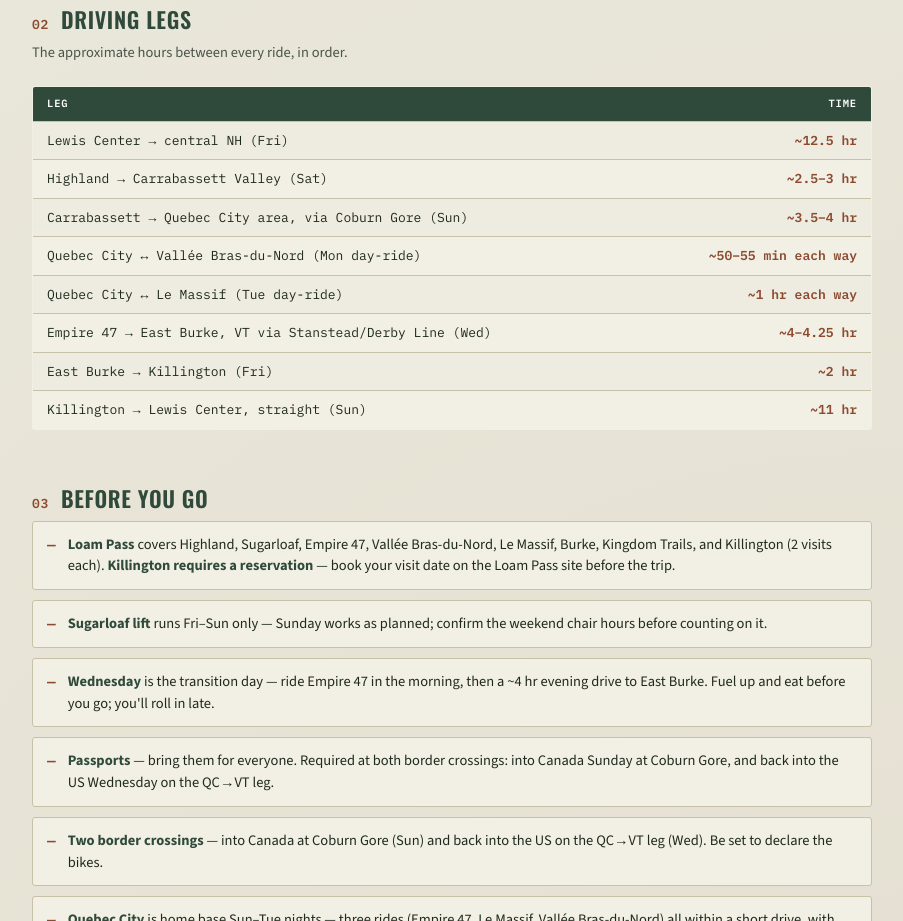
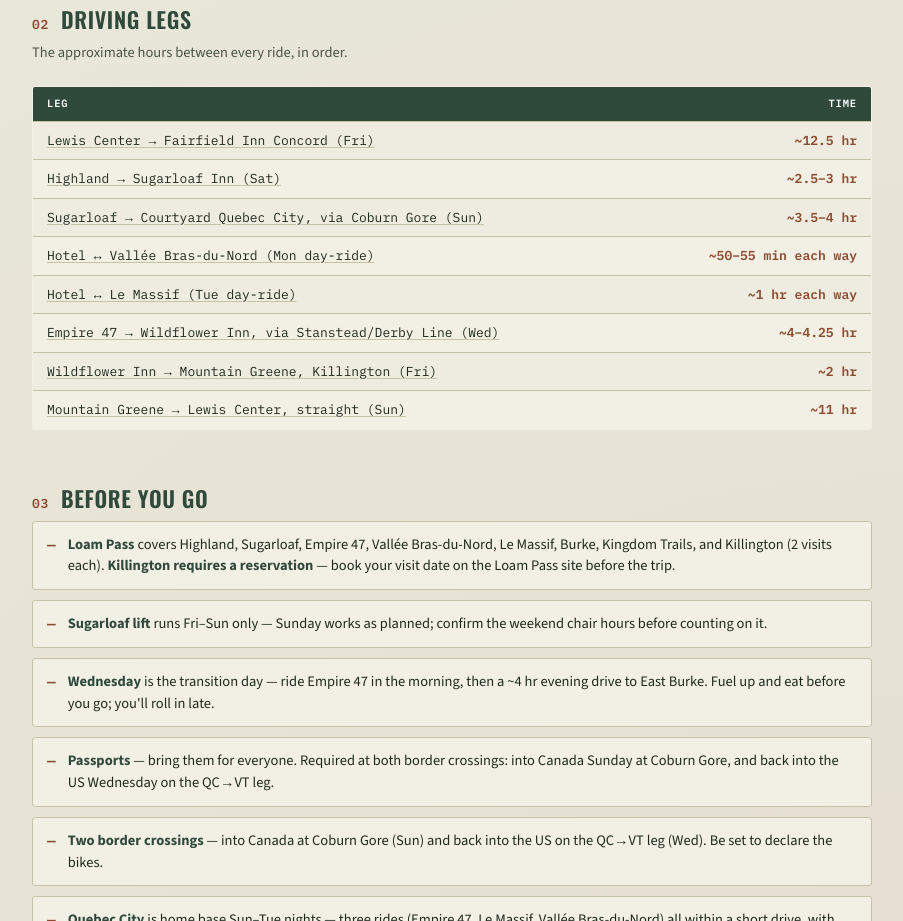
Before and after one commit to mdwhaley/mdwhaley.github.io, a plain HTML site: page bike-park-road-trip.html in a window 1280 px wide. Shown: the part 2479-3400 px from the top of the page, without its empty margins (188-1091 px from the left). Drawn offline with nearby package versions, Linux system fonts and the light colour scheme.

Commit message:
Add Google Maps directions links to every driving leg

```diff
--- a/bike-park-road-trip.html
+++ b/bike-park-road-trip.html
@@ -268,6 +268,8 @@
     padding:9px 14px;font-weight:600;
   }
   table.legs td{padding:9px 14px;border-top:1px solid var(--line);}
+  table.legs td a{color:inherit;text-decoration:underline;text-decoration-color:var(--line);text-underline-offset:2px;}
+  table.legs td a:hover{color:var(--pine);text-decoration-color:var(--pine);}
   table.legs td.time{color:var(--loam);font-weight:600;white-space:nowrap;text-align:right;}
   table.legs tr:nth-child(even) td{background:rgba(0,0,0,0.015);}
 
@@ -520,14 +522,14 @@
   <p class="section-sub">The approximate hours between every ride, in order.</p>
   <table class="legs">
     <tr><th>Leg</th><th style="text-align:right;">Time</th></tr>
-    <tr><td>Lewis Center → central NH (Fri)</td><td class="time">~12.5 hr</td></tr>
-    <tr><td>Highland → Carrabassett Valley (Sat)</td><td class="time">~2.5–3 hr</td></tr>
-    <tr><td>Carrabassett → Quebec City area, via Coburn Gore (Sun)</td><td class="time">~3.5–4 hr</td></tr>
-    <tr><td>Quebec City ↔ Vallée Bras-du-Nord (Mon day-ride)</td><td class="time">~50–55 min each way</td></tr>
-    <tr><td>Quebec City ↔ Le Massif (Tue day-ride)</td><td class="time">~1 hr each way</td></tr>
-    <tr><td>Empire 47 → East Burke, VT via Stanstead/Derby Line (Wed)</td><td class="time">~4–4.25 hr</td></tr>
-    <tr><td>East Burke → Killington (Fri)</td><td class="time">~2 hr</td></tr>
-    <tr><td>Killington → Lewis Center, straight (Sun)</td><td class="time">~11 hr</td></tr>
+    <tr><td><a href="https://www.google.com/maps/dir/?api=1&origin=Lewis%20Center%2C%20OH&destination=Fairfield%20Inn%20Concord%2C%204%20Gulf%20St%2C%20Concord%2C%20NH%2003301" target="_blank" rel="noopener">Lewis Center → Fairfield Inn Concord (Fri)</a></td><td class="time">~12.5 hr</td></tr>
+    <tr><td><a href="https://www.google.com/maps/dir/?api=1&origin=Highland%20Mountain%20Bike%20Park%2C%2075%20Ski%20Hill%20Dr%2C%20Northfield%2C%20NH%2003276&destination=Sugarloaf%20Inn%2C%205092%20Sugarloaf%20Access%20Rd%2C%20Carrabassett%20Valley%2C%20ME%2004947" target="_blank" rel="noopener">Highland → Sugarloaf Inn (Sat)</a></td><td class="time">~2.5–3 hr</td></tr>
+    <tr><td><a href="https://www.google.com/maps/dir/?api=1&origin=Sugarloaf%20Mountain%20Resort%2C%205092%20Sugarloaf%20Access%20Rd%2C%20Carrabassett%20Valley%2C%20ME%2004947&destination=Courtyard%20by%20Marriott%20Quebec%20City%2C%20900%20des%20Rocailles%2C%20Quebec%20City%2C%20QC%20G2J%201A5" target="_blank" rel="noopener">Sugarloaf → Courtyard Quebec City, via Coburn Gore (Sun)</a></td><td class="time">~3.5–4 hr</td></tr>
+    <tr><td><a href="https://www.google.com/maps/dir/?api=1&origin=Courtyard%20by%20Marriott%20Quebec%20City%2C%20900%20des%20Rocailles%2C%20Quebec%20City%2C%20QC%20G2J%201A5&destination=107%20Grande%20Ligne%2C%20Saint-Raymond%2C%20QC%20G3L%202Y4" target="_blank" rel="noopener">Hotel ↔ Vallée Bras-du-Nord (Mon day-ride)</a></td><td class="time">~50–55 min each way</td></tr>
+    <tr><td><a href="https://www.google.com/maps/dir/?api=1&origin=Courtyard%20by%20Marriott%20Quebec%20City%2C%20900%20des%20Rocailles%2C%20Quebec%20City%2C%20QC%20G2J%201A5&destination=Le%20Massif%20de%20Charlevoix%2C%201350%20Rue%20Principale%2C%20Petite-Riviere-Saint-Francois%2C%20QC%20G0A%202L0" target="_blank" rel="noopener">Hotel ↔ Le Massif (Tue day-ride)</a></td><td class="time">~1 hr each way</td></tr>
+    <tr><td><a href="https://www.google.com/maps/dir/?api=1&origin=Empire%2047%2C%2026%20Rue%20du%20Pied-des-Pentes%2C%20Lac-Delage%2C%20QC%20G3C%205A2&destination=The%20Wildflower%20Inn%2C%202059%20Darling%20Hill%20Rd%2C%20Lyndonville%2C%20VT%2005851" target="_blank" rel="noopener">Empire 47 → Wildflower Inn, via Stanstead/Derby Line (Wed)</a></td><td class="time">~4–4.25 hr</td></tr>
+    <tr><td><a href="https://www.google.com/maps/dir/?api=1&origin=The%20Wildflower%20Inn%2C%202059%20Darling%20Hill%20Rd%2C%20Lyndonville%2C%20VT%2005851&destination=137%20E%20Mountain%20Rd%2C%20Killington%2C%20VT%2005751" target="_blank" rel="noopener">Wildflower Inn → Mountain Greene, Killington (Fri)</a></td><td class="time">~2 hr</td></tr>
+    <tr><td><a href="https://www.google.com/maps/dir/?api=1&origin=137%20E%20Mountain%20Rd%2C%20Killington%2C%20VT%2005751&destination=Lewis%20Center%2C%20OH" target="_blank" rel="noopener">Mountain Greene → Lewis Center, straight (Sun)</a></td><td class="time">~11 hr</td></tr>
   </table>
 
   <h2 class="section"><span class="num">03</span> Before You Go</h2>
```
